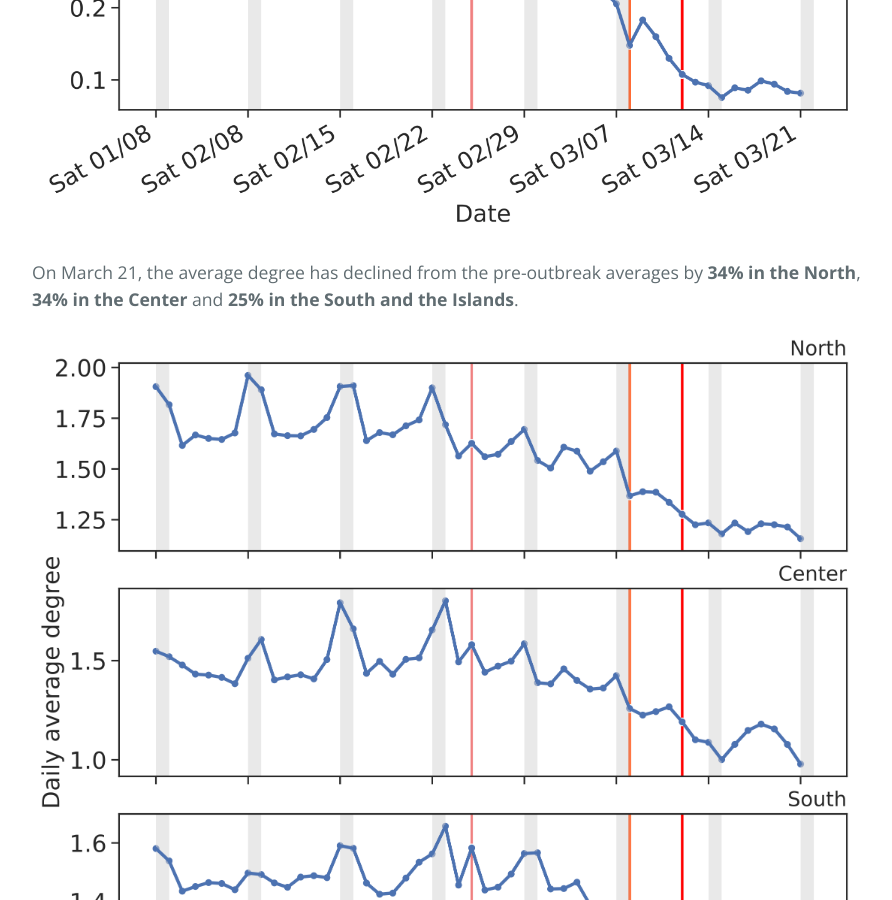
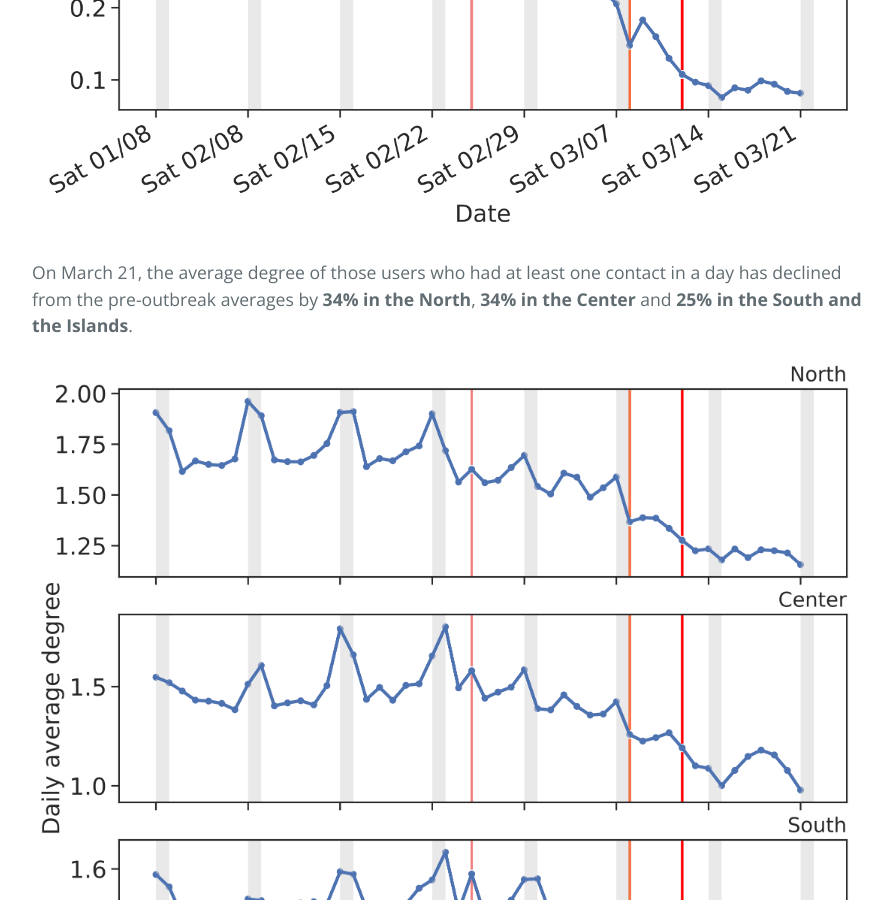
Before and after one commit to covid19mm/covid19mm.github.io, a Jekyll site: the page built from _posts/2020-03-25-second-report.markdown, in a window 1280 px wide and 900 px high, scrolled down 4011 px. Shown: the whole window, without its empty margins (192-1084 px from the left). Built offline with Jekyll 4.4.1, drawn with Linux system fonts in a browser that asks for light colours.

Commit message:
Update proximity definition

```diff
--- a/_posts/2020-03-25-second-report.markdown
+++ b/_posts/2020-03-25-second-report.markdown
@@ -84,7 +84,7 @@ On March 21, the average degree of all users has declined from the pre-outbreak
 </p>
 
 
-On March 21, the average degree has declined from the pre-outbreak averages by **34% in the North**, **34% in the Center** and **25% in the South and the Islands**.
+On March 21, the average degree of those users who had at least one contact in a day has declined from the pre-outbreak averages by **34% in the North**, **34% in the Center** and **25% in the South and the Islands**.
 
 <p align="center">
   <img src="{{ site.url }}/assets/prox_network_density_3panels_deg1.png">
```
